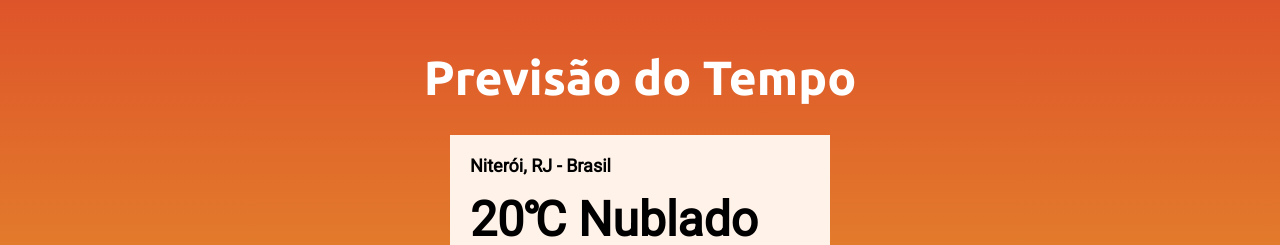
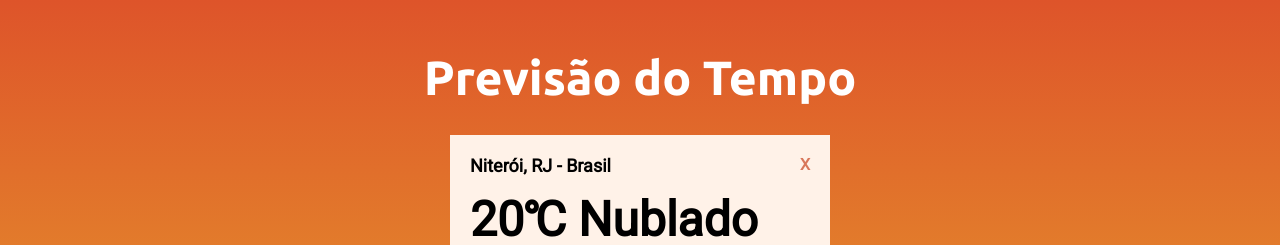
Before and after one commit to lcassiol/reactjs-weather, a React (Create React App) app: page / in a window 1280 px wide. Shown: the top 245 px of the page. Built offline with nearby package versions, Linux system fonts and the light colour scheme.

Commit message:
Add exit button and finish details style

```diff
--- a/src/pages/Home/index.tsx
+++ b/src/pages/Home/index.tsx
@@ -6,6 +6,7 @@ import {
   Container,
   Title,
   Details,
+  City,
   MaxMinFeelslike,
   Feelslike,
   WindHumid,
@@ -72,8 +73,12 @@ const Home = () => {
     <Container>
       <Title>Previsão do Tempo</Title>
       <Details>
-        <span>Niterói, RJ - Brasil</span>
+        <City>
+          <span>Niterói, RJ - Brasil</span>
+          <span>X</span>
+        </City>
         <p>20℃ Nublado</p>
+
         <MaxMinFeelslike>
           <div>
             <div>
--- a/src/pages/Home/styles.ts
+++ b/src/pages/Home/styles.ts
@@ -32,6 +32,17 @@ export const Details = styled.div`
     margin-top: 15px;
     font-size: 48px;
     font-weight: bold;
+  }
+`;
+
+export const City = styled.div`
+  flex: 1;
+  display: flex;
+  justify-content: space-between;
+
+  span + span {
+    font-size: 16px;
+    color: #d8775a;
   }
 `;
 
```
